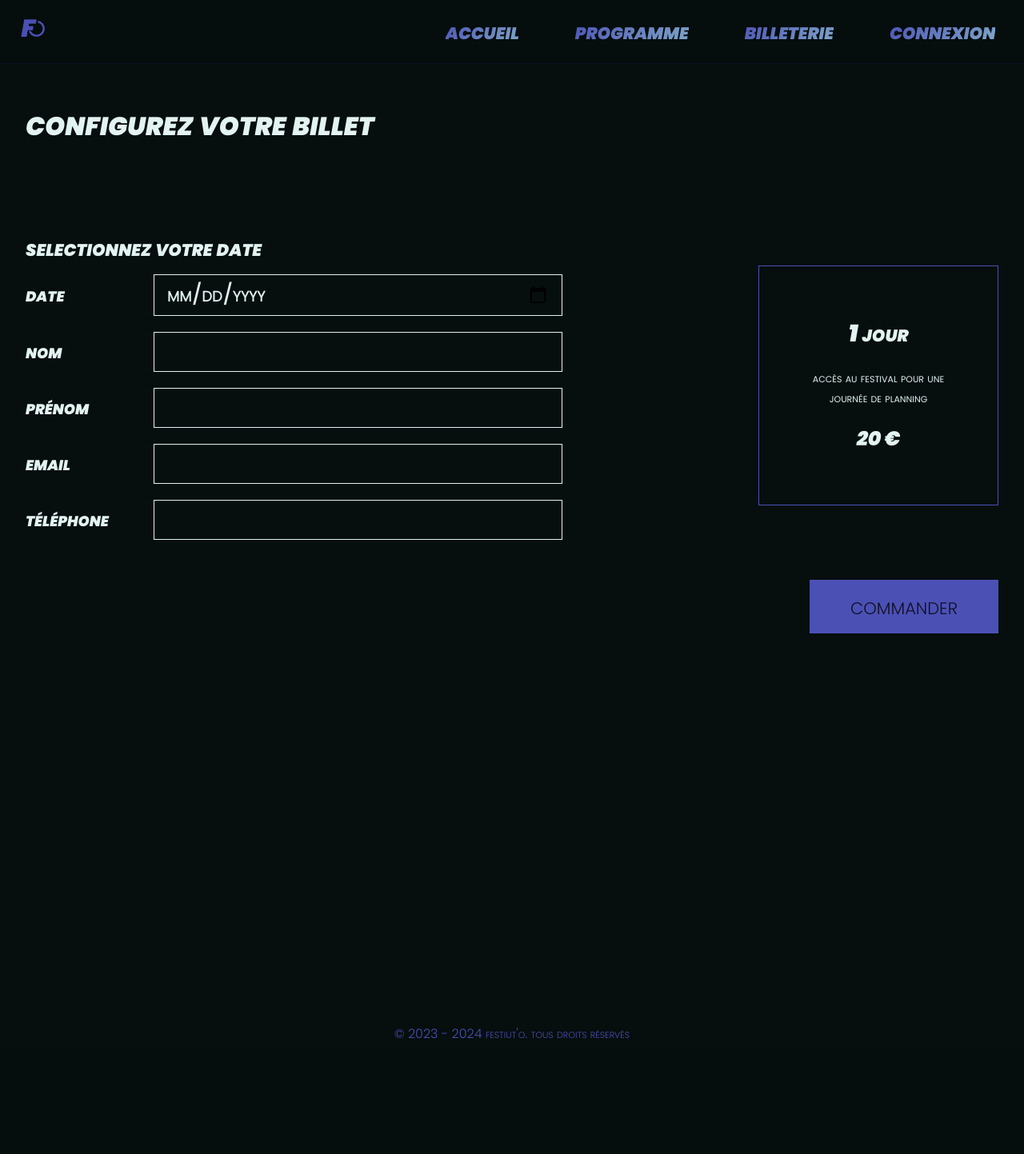
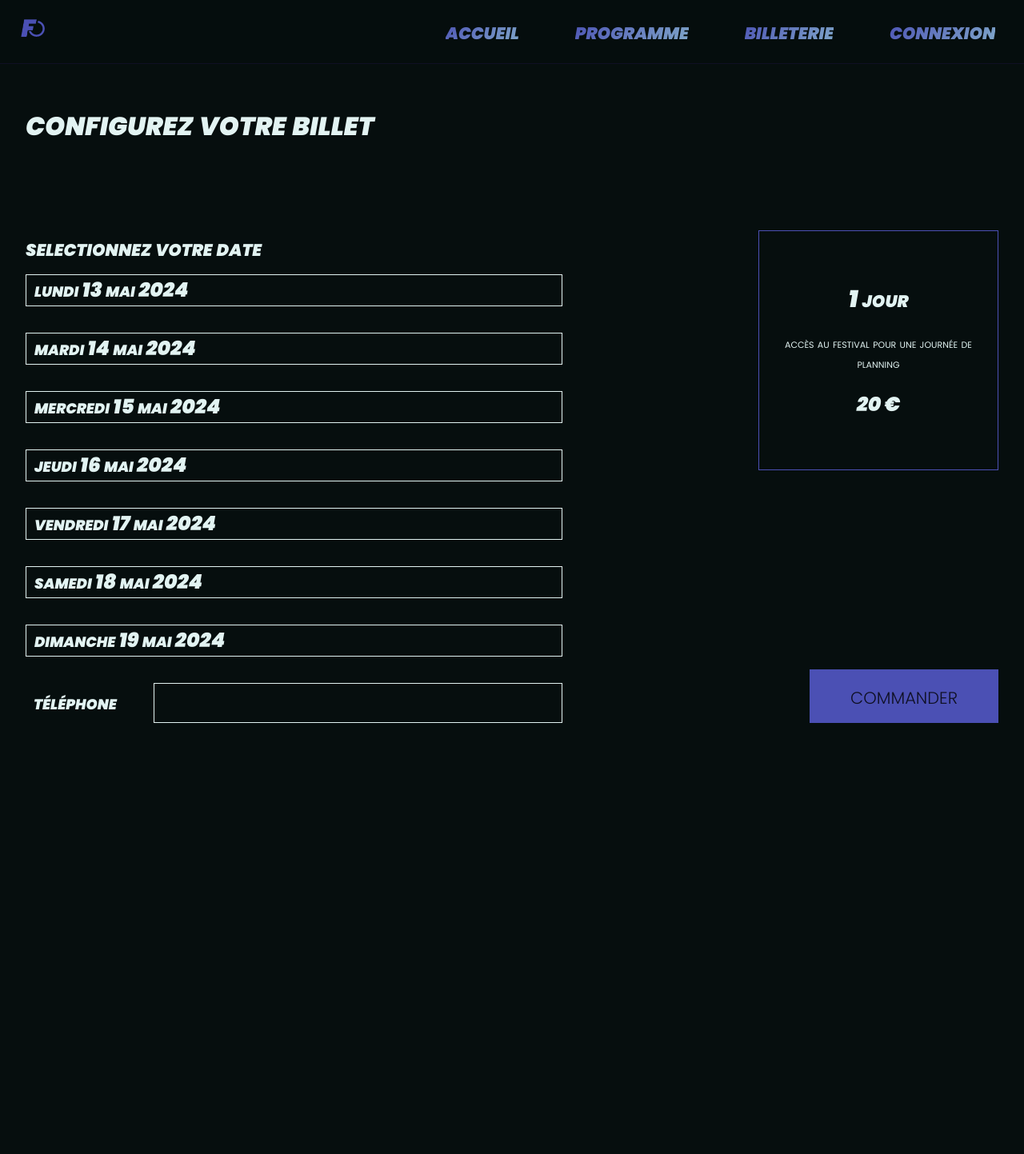
Before and after one commit to Nathan-Etave/FestiutO, a Flask app: page /config-billet/1 in a window 1280 px wide. Shown: the top 1443 px of the page at 80% size. Before the commit the page ends 1298 px from the top, so only its background shows below. Run offline with Flask 3, Linux system fonts and the light colour scheme.

Commit message:
Check des jours pour la billeterie

```diff
--- a/festiuto/static/css/config_billet.css
+++ b/festiuto/static/css/config_billet.css
@@ -22,7 +22,7 @@ main {
     display: flex;
     flex-direction: row;
     justify-content: space-between;
-    align-items: center;
+    /* align-items: center; */
     gap: 50px;
     margin-top: 100px;
 
@@ -58,7 +58,6 @@ main {
     }
 
     & > .props-billet {
-
         display: flex;
         flex-direction: column;
         align-items: flex-start;
@@ -89,9 +88,13 @@ main {
             font-size: 25px;
             color: var(--text);
             align-self: center;
+            cursor: pointer;
+            width: auto;
+            user-select: none;
+            padding: 0 10px;
         }
 
-        & > input {
+        & input[type="tel"] {
             padding: 5px 15px;
             background-color: transparent;
             border: 1px var(--text) solid;
@@ -130,6 +133,31 @@ main {
     }
 }
 
+.date {
+    display: flex;
+    flex-direction: column;
+
+    & > label {
+        font-family: black-italic;
+        font-size: 25px;
+        color: var(--text);
+        cursor: pointer;
+        width: auto;
+        user-select: none;
+        padding: 0 10px;
+    }
+}
+
+.day {
+    visibility: hidden;
+}
+
+.props-recap {
+    display: flex;
+    flex-direction: column;
+    justify-content: space-between;
+}
+
 .submit-container {
     display: flex;
     justify-content: flex-end;
@@ -152,3 +180,16 @@ main {
     background-color: var(--accent-hover);
     color: var(--accent);
 }
+
+#error-container {
+    padding: 30px 0;
+    display: flex;
+    justify-content: center;
+}
+
+
+#error {
+    color: #D35252;
+    font-size: 30px;
+    font-family: medium-italic;
+}
--- a/festiuto/templates/config_billet.html
+++ b/festiuto/templates/config_billet.html
@@ -10,36 +10,48 @@
     <div class="Container">
         <h1>configurez votre billet</h1>
 
-        <div class="config-container">
+        <div class="config-container" onload="disableCheckboxs()">
             <div class="props-billet">
                 <h3>selectionnez votre date</h3>
-                <form class="form-config-billet" id="form-config-billet" role="form" method="POST" action="{{ url_for('home') }}">
+                <form class="form-config-billet" id="form-config-billet" role="form" method="POST" action="{{ url_for('config_billet',id=id) }}">
                     {{ BilletForm.hidden_tag() }}
                     {% if id != 3 %}
-                    <div class="config">
-                        <label for="date_d">date</label>
-                        {{ BilletForm.date_d(class="form-control", id="date_d") }}
+                    <div class="date">
+                        <label for="monday" style="color: #e2f3f2; border: 1px solid #e2f3f2;">lundi 13 mai 2024</label>
+                        {{ BilletForm.monday(class="form-control day", id="monday", onchange="changeLabelColor(this)") }}
+                    </div>
+                    <div class="date">
+                        <label for="tuesday" style="color: #e2f3f2; border: 1px solid #e2f3f2;">mardi 14 mai 2024</label>
+                        {{ BilletForm.tuesday(class="form-control day", id="tuesday", onchange="changeLabelColor(this)") }}
+                    </div>
+                    <div class="date">
+                        <label for="wednesday" style="color: #e2f3f2; border: 1px solid #e2f3f2;">mercredi 15 mai 2024</label>
+                        {{ BilletForm.wednesday(class="form-control day", id="wednesday", onchange="changeLabelColor(this)") }}
+                    </div>
+                    <div class="date">
+                        <label for="thursday" style="color: #e2f3f2; border: 1px solid #e2f3f2;">jeudi 16 mai 2024</label>
+                        {{ BilletForm.thursday(class="form-control day", id="thursday", onchange="changeLabelColor(this)") }}
+                    </div>
+                    <div class="date">
+                        <label for="friday" style="color: #e2f3f2; border: 1px solid #e2f3f2;">vendredi 17 mai 2024</label>
+                        {{ BilletForm.friday(class="form-control day", id="friday", onchange="changeLabelColor(this)") }}
+                    </div>
+                    <div class="date">
+                        <label for="saturday" style="color: #e2f3f2; border: 1px solid #e2f3f2;">samedi 18 mai 2024</label>
+                        {{ BilletForm.saturday(class="form-control day", id="saturday", onchange="changeLabelColor(this)") }}
+                    </div>
+                    <div class="date">
+                        <label for="sunday" style="color: #e2f3f2; border: 1px solid #e2f3f2;">dimanche 19 mai 2024</label>
+                        {{ BilletForm.sunday(class="form-control day", id="sunday", onchange="changeLabelColor(this)") }}
                     </div>
                     {% endif %}
-                    <div class="config">
-                        <label for="nom">nom</label>
-                        {{ BilletForm.nom(class="form-control", id="nom") }}
-                    </div>
-                    <div class="config">
-                        <label for="prenom">prénom</label>
-                        {{ BilletForm.prenom(class="form-control", id="prenom") }}
-                    </div>
-                    <div class="config">
-                        <label for="email">email</label>
-                        {{ BilletForm.email(class="form-control", id="email") }}
-                    </div>
                     <div class="config">
                         <label for="tel">téléphone</label>
                         {{ BilletForm.tel(class="form-control", id="tel") }}
                     </div>
                 </form>
             </div>
-
+            <div class="props-recap">
                 {% if id == 1 %}
                 <div class="billet-card">
                     <h3>1 jour</h3>
@@ -63,11 +75,36 @@
                     <p>90 €</p>
                 </div>
                 {% endif %}
-        </div>
 
                 <div class="submit-container">
                     {{ BilletForm.submit(class="form-control", form="form-config-billet", id="submit-form") }}
                 </div>
             </div>
+        </div>
+        <div id="error-container">
+            <p id="error">{{ error }}</p>
+        </div>
+    </div>
 </main>
 {% endblock %}
+{% block scripts %}
+<script>
+    function changeLabelColor(element) {
+        var checkbox = element;
+        var label = element.previousElementSibling;
+        if (checkbox.checked) {
+            label.style.color = '#4b50b4';
+            label.style.border = '1px solid #4b50b4';
+        } else {
+            label.style.color = '#e2f3f2';
+            label.style.border = '1px solid #e2f3f2';
+        }
+    }
+
+    var checkboxs = document.querySelectorAll('.day');
+    for (var i = 0; i < checkboxs.length; i++) {
+        checkboxs[i].checked = false;
+    }
+
+</script>
+{% endblock %}
--- a/festiuto/views.py
+++ b/festiuto/views.py
@@ -1,19 +1,32 @@
 from flask import render_template, session, redirect, url_for, request
 from flask_wtf import FlaskForm
-from wtforms import DateField, DateTimeField, EmailField, HiddenField, IntegerField, SelectField, StringField, SubmitField, TelField, PasswordField
+from wtforms import BooleanField, DateField, DateTimeField, EmailField, HiddenField, IntegerField, SelectField, StringField, SubmitField, TelField, PasswordField
 from wtforms.validators import DataRequired
 from festiuto import app #, db
 from festiuto import requetes
 
 class BilletForm(FlaskForm):
-    nom = StringField('Nom', validators=[DataRequired()])
-    prenom = StringField('Prénom', validators=[DataRequired()])
-    email = EmailField('Email', validators=[DataRequired()])
+    monday = BooleanField('lundi')
+    tuesday = BooleanField('mardi')
+    wednesday = BooleanField('mercredi')
+    thursday = BooleanField('jeudi')
+    friday = BooleanField('vendredi')
+    saturday = BooleanField('samedi')
+    sunday = BooleanField('dimanche')
     tel = TelField('Téléphone', validators=[DataRequired()])
-    date_d = DateField('Date de réservation', validators=[DataRequired()])
-    date_f = DateField('Date de réservation', validators=[DataRequired()])
     submit = SubmitField('commander')
     next = HiddenField()
+
+    def get_information(self):
+        monday = self.monday.data
+        tuesday = self.tuesday.data
+        wednesday = self.wednesday.data
+        thursday = self.thursday.data
+        friday = self.friday.data
+        saturday = self.saturday.data
+        sunday = self.sunday.data
+        tel = self.tel.data
+        return (monday, tuesday, wednesday, thursday, friday, saturday, sunday, tel)
 
 class LoginForm(FlaskForm):
     email = StringField('email', validators=[DataRequired()])
@@ -90,9 +103,41 @@ def concert(idC:int):
 
 @app.route('/config-billet/<int:id>',methods=['GET','POST'])
 def config_billet(id):
+    f = BilletForm()
+    if f.validate_on_submit():
+        data = f.get_information()
+        print(data)
+        print(data.count(True))
+        if id == 1:
+            if data.count(True) != 1:
+                return render_template(
+                    'config_billet.html',
+                    BilletForm = f,
+                    id = id,
+                    error = "vous devez choisir 1 jour"
+                )
+            else:
+                # Ici insérer billet à l'utilisateur
+                return redirect(url_for('home'))
+        elif id == 2:
+            if data.count(True) != 2:
+                return render_template(
+                    'config_billet.html',
+                    BilletForm = f,
+                    id = id,
+                    error = "vous devez choisir 2 jours"
+                )
+            else:
+                # Ici insérer billet à l'utilisateur
+                return redirect(url_for('home'))
+        else:
+            # Ici insérer billet à l'utilisateur
+            return redirect(url_for('home'))
+
+
     return render_template(
         'config_billet.html',
-        BilletForm = BilletForm(),
+        BilletForm = f,
         id = id
     )
 
```
Also changed, not shown: festiuto/templates/billeterie.html (+12 -0 lines). Lines whose indentation alone changed are shown as unchanged.
